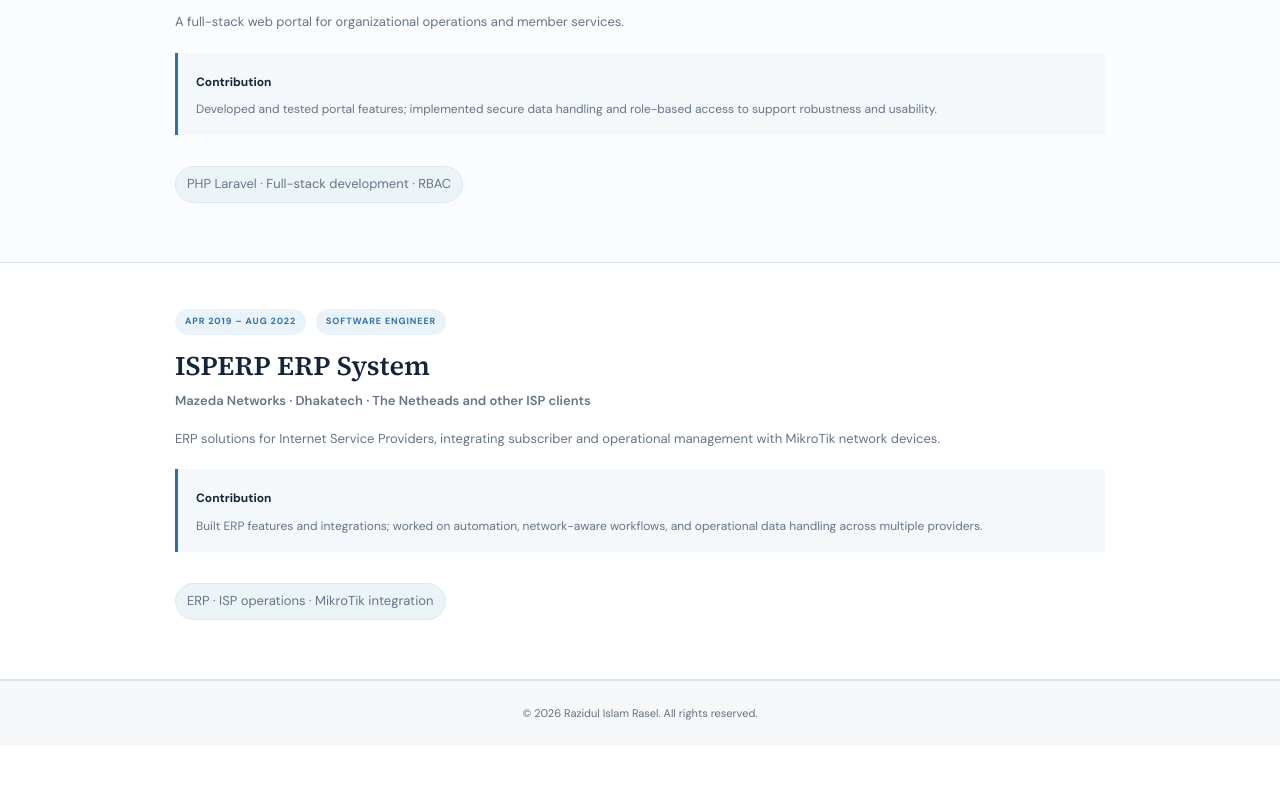
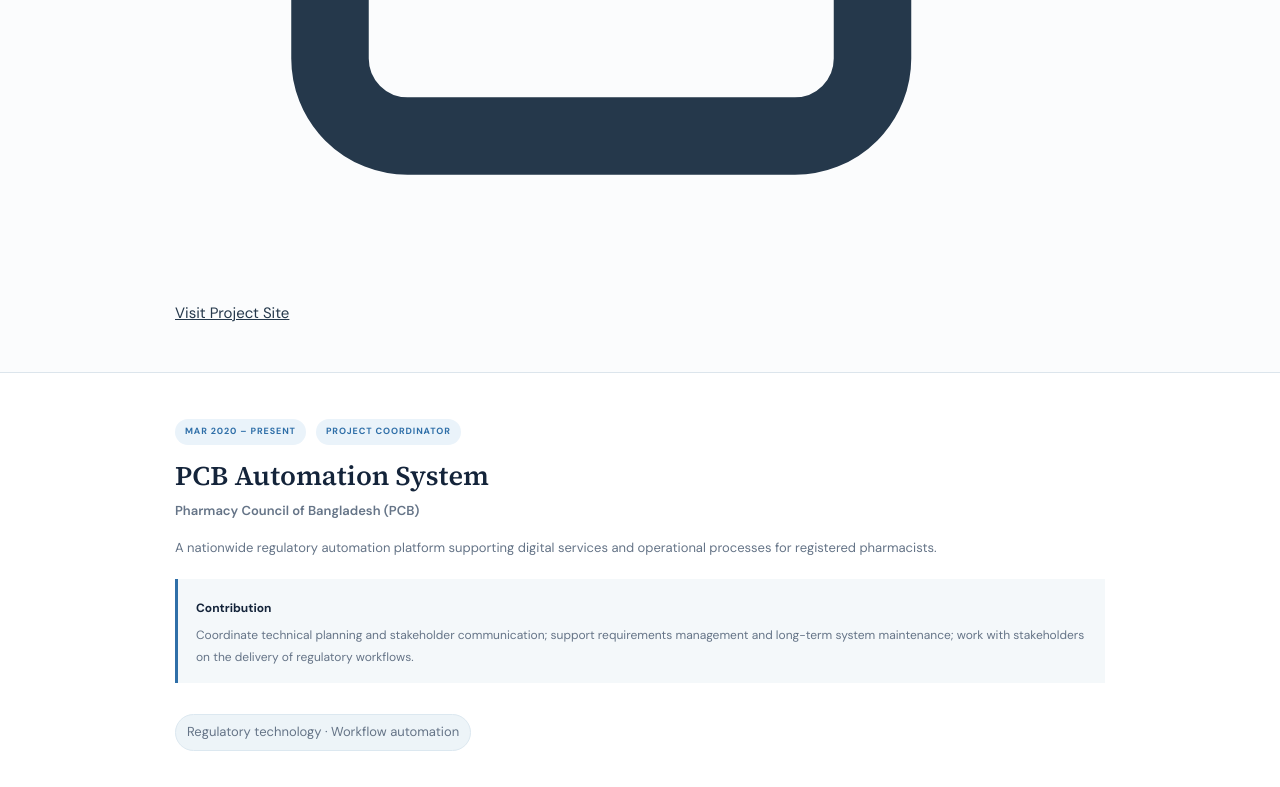
Before and after one commit to razidul-rasel/razidul-rasel.github.io, a plain HTML site: page projects.html in a window 1280 px wide. Shown: the part 1392-2179 px from the top of the page. Before the commit the page ends 2138 px from the top, so only its background shows below. Drawn offline with Linux system fonts and the light colour scheme.

Commit message:
Update projects.html

```diff
--- a/projects.html
+++ b/projects.html
@@ -20,7 +20,7 @@
   </div>
 </header>
 <main><section class="page-hero"><div class="container"><p class="eyebrow">SELECTED WORK</p><h1>Projects</h1><p class="page-lead">A selection of software systems I have contributed to at JBRSOFT Limited, spanning national public-health surveillance, regulatory automation, organizational portals, and ISP enterprise solutions.</p></div></section><section class="project-section"><div class="container"><article class="project-detail">
-    <div class="project-meta"><span>FEB 2025 – PRESENT</span><span>TECHNICAL LEAD</span></div><h2>AMU Surveillance System</h2><p class="card-subtitle">Directorate General of Drug Administration (DGDA) · WHO Bangladesh</p><p>A national antimicrobial usage surveillance platform supporting public-health monitoring and evidence-informed AMU reporting.</p><div class="project-contribution"><strong>Contribution</strong><p>Contribute to technical design and backend implementation; support data pipelines and system reliability; collaborate on QA and delivery for a national digital health platform.</p></div><p class="project-tags">Public health · Surveillance · Data systems</p>
+    <div class="project-meta"><span>FEB 2025 – PRESENT</span><span>TECHNICAL LEAD</span></div><h2>AMU Surveillance System</h2><p class="card-subtitle">Directorate General of Drug Administration (DGDA) · WHO Bangladesh</p><p>A national antimicrobial usage surveillance platform supporting public-health monitoring and evidence-informed AMU reporting.</p><div class="project-contribution"><strong>Contribution</strong><p>Contribute to technical design and backend implementation; support data pipelines and system reliability; collaborate on QA and delivery for a national digital health platform.</p></div><p class="project-tags">Public health · Surveillance · Data systems</p><a data-v-d55e12fa="" href="https://dpfbangladesh.org" target="_blank" class="flex items-center justify-center gap-2 w-full py-3 rounded-xl bg-white border border-slate-200 text-[10px] font-black text-slate-700 uppercase tracking-widest shadow-sm hover:shadow-md transition-all active:scale-[0.98]"><svg data-v-d55e12fa="" class="w-3.5 h-3.5" fill="none" stroke="currentColor" viewBox="0 0 24 24"><path data-v-d55e12fa="" stroke-linecap="round" stroke-linejoin="round" stroke-width="2" d="M10 6H6a2 2 0 00-2 2v10a2 2 0 002 2h10a2 2 0 002-2v-4M14 4h6m0 0v6m0-6L10 14"></path></svg> Visit Project Site </a>
     </article></div></section><section class="project-section"><div class="container"><article class="project-detail">
     <div class="project-meta"><span>MAR 2020 – PRESENT</span><span>PROJECT COORDINATOR</span></div><h2>PCB Automation System</h2><p class="card-subtitle">Pharmacy Council of Bangladesh (PCB)</p><p>A nationwide regulatory automation platform supporting digital services and operational processes for registered pharmacists.</p><div class="project-contribution"><strong>Contribution</strong><p>Coordinate technical planning and stakeholder communication; support requirements management and long-term system maintenance; work with stakeholders on the delivery of regulatory workflows.</p></div><p class="project-tags">Regulatory technology · Workflow automation</p>
     </article></div></section><section class="project-section"><div class="container"><article class="project-detail">
```
